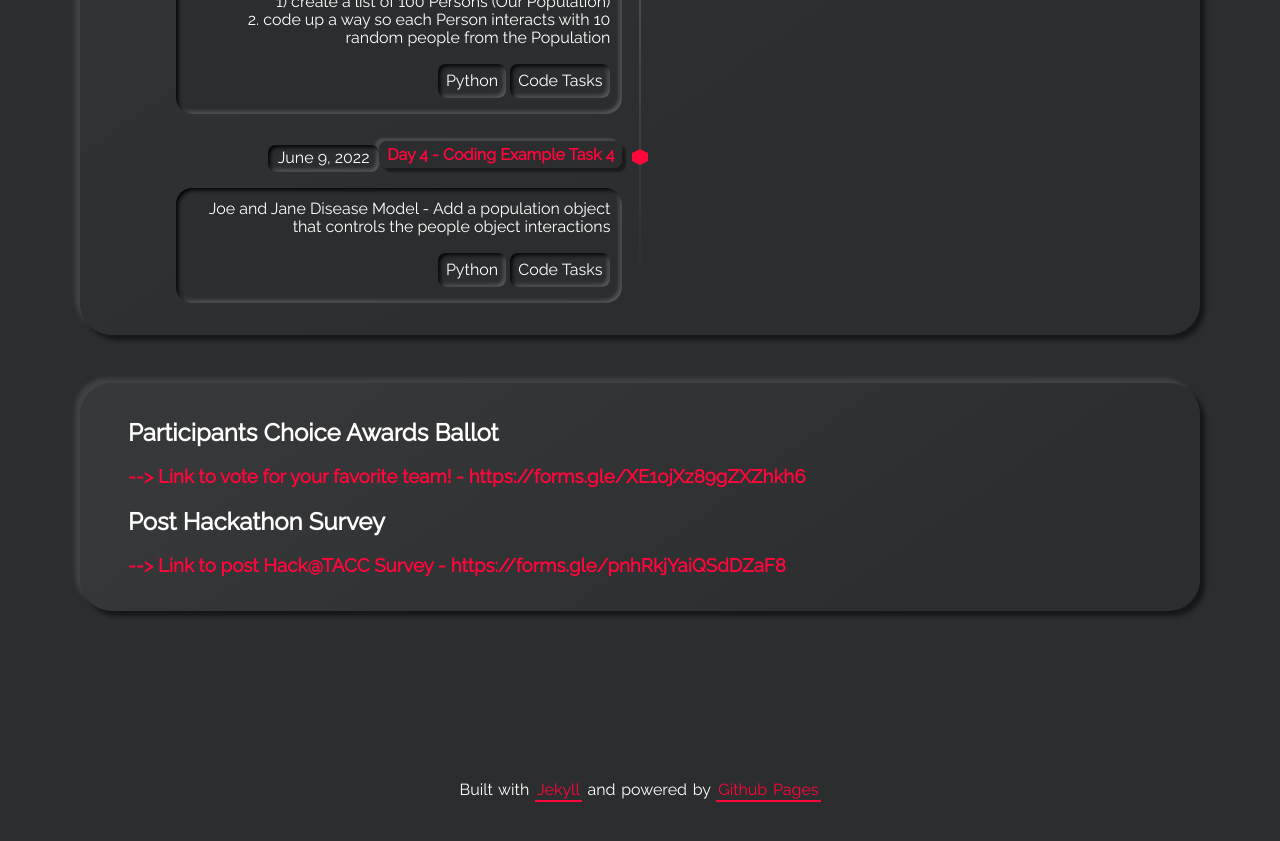
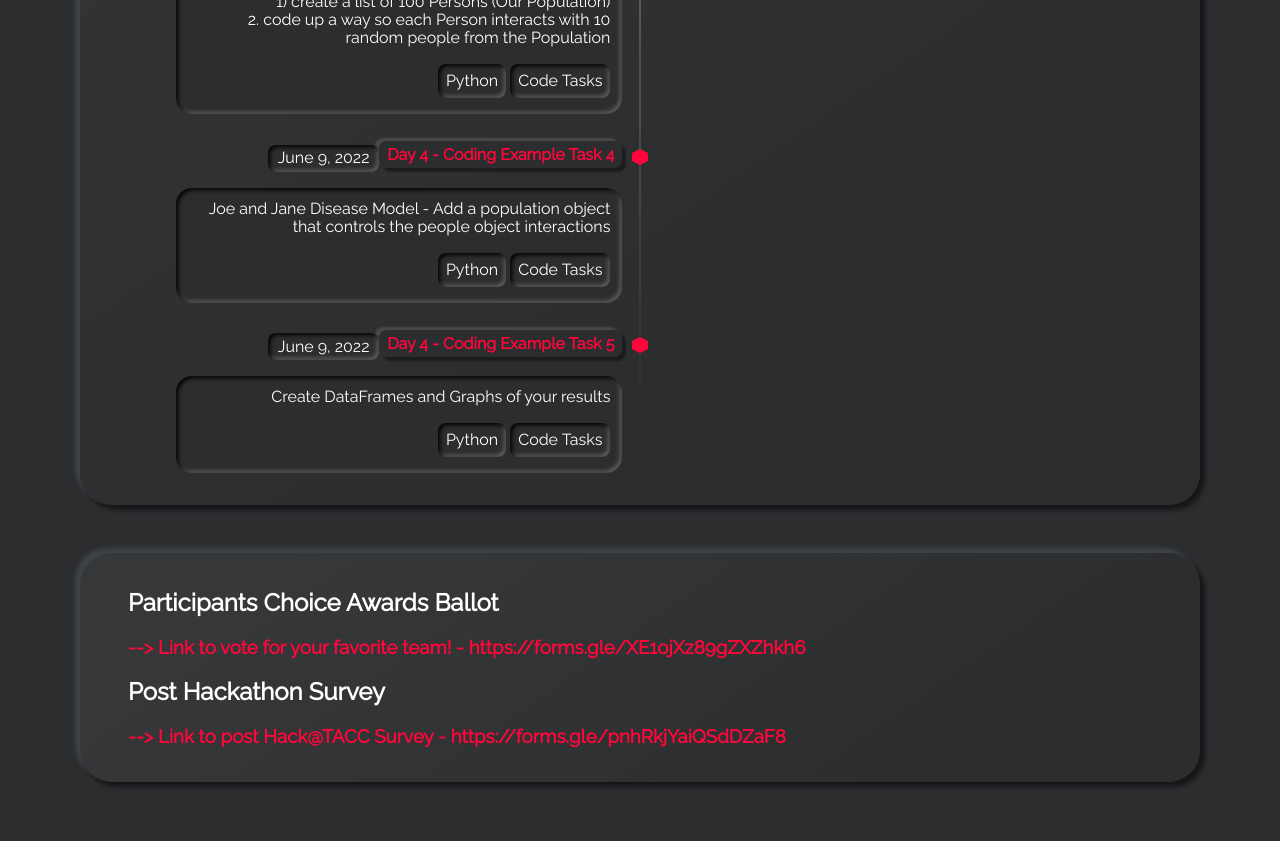
Before and after one commit to HackHPC/BigDataHack-2022, a Jekyll site: the page built from index.md, in a window 1280 px wide and 900 px high, scrolled down 5014 px. Shown: the top 841 px of the window. Built offline with Jekyll 4.4.1, drawn with Linux system fonts in a browser that asks for light colours; our own code applies the rules of GitHub Pages for plain Markdown files.

Commit message:
added task 5

```diff
--- a/_data/timeline.yml
+++ b/_data/timeline.yml
@@ -69,3 +69,12 @@
     - tag: Python
     - tag: Code Tasks
   timeline-side: left
+
+- title: Day 4 - Coding Example Task 5
+  title-url: https://github.com/HackHPC/HackatTACC-2022/blob/gh-pages/assets/slides/thursday_files/Task5_working.ipynb
+  date: June 9, 2022
+  subtitle: "Create DataFrames and Graphs of your results"
+  tags:
+    - tag: Python
+    - tag: Code Tasks
+  timeline-side: left
```
